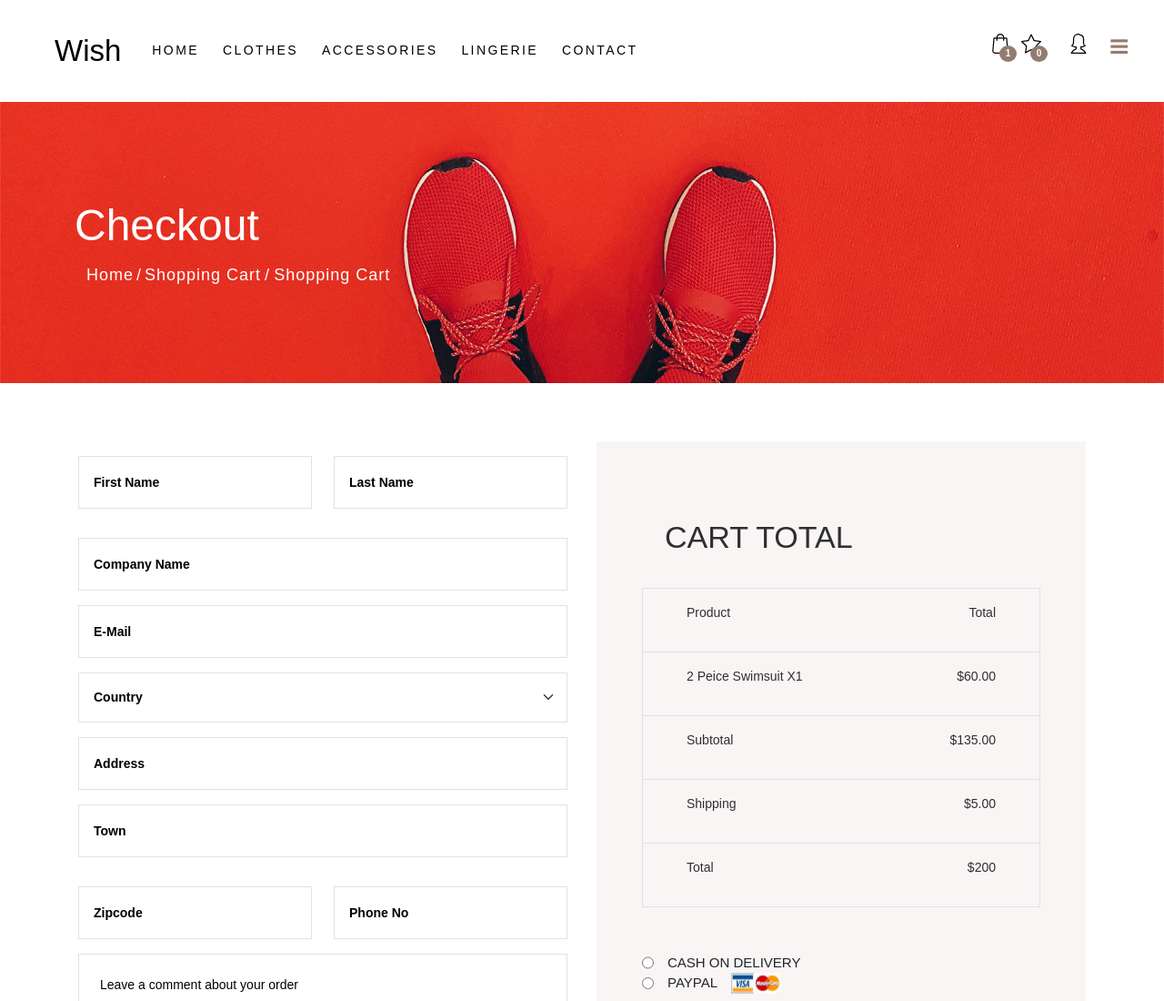
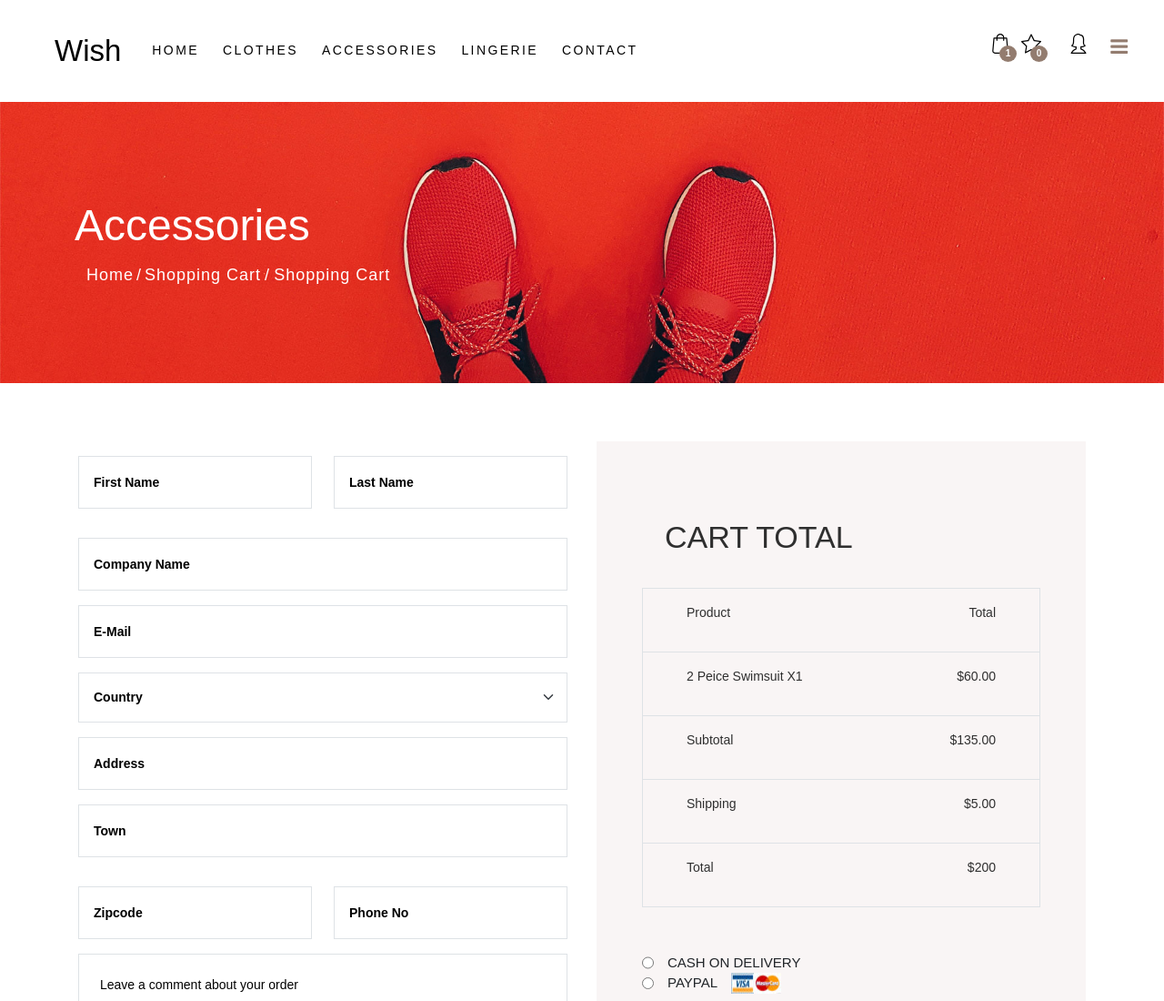
Before and after one commit to Chiagozie002/Wish-website, a plain HTML site: page PROJECT_2_CHECKOUT.html in a window 1280 px wide. Shown: the top 1100 px of the page at 91% size. Drawn offline with nearby package versions, Linux system fonts and the light colour scheme.

Commit message:
Add files via upload

```diff
--- a/PROJECT_2_CHECKOUT.html
+++ b/PROJECT_2_CHECKOUT.html
@@ -99,7 +99,7 @@
                 <div class="home-container">
                     <div class="container">
                         <div class="home-content">
-                            <div class="home-content-title">checkout</div>
+                            <div class="home-content-title">Accessories</div>
                             <div class="home-content-subtitle d-flex">
                                 <div class="home-content-link d-flex">
                                     <a href="index.html" class="nav-link">home</a>
```
